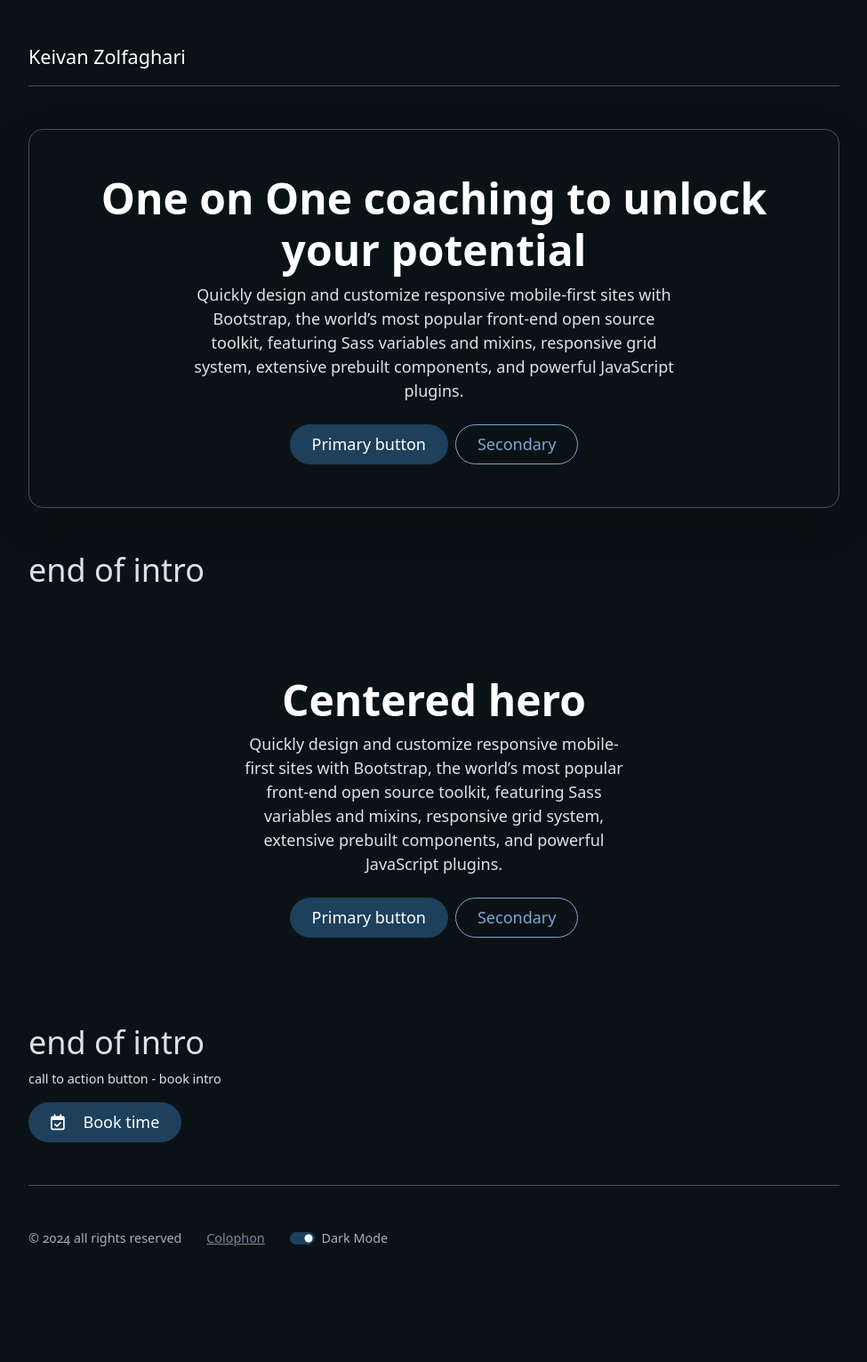
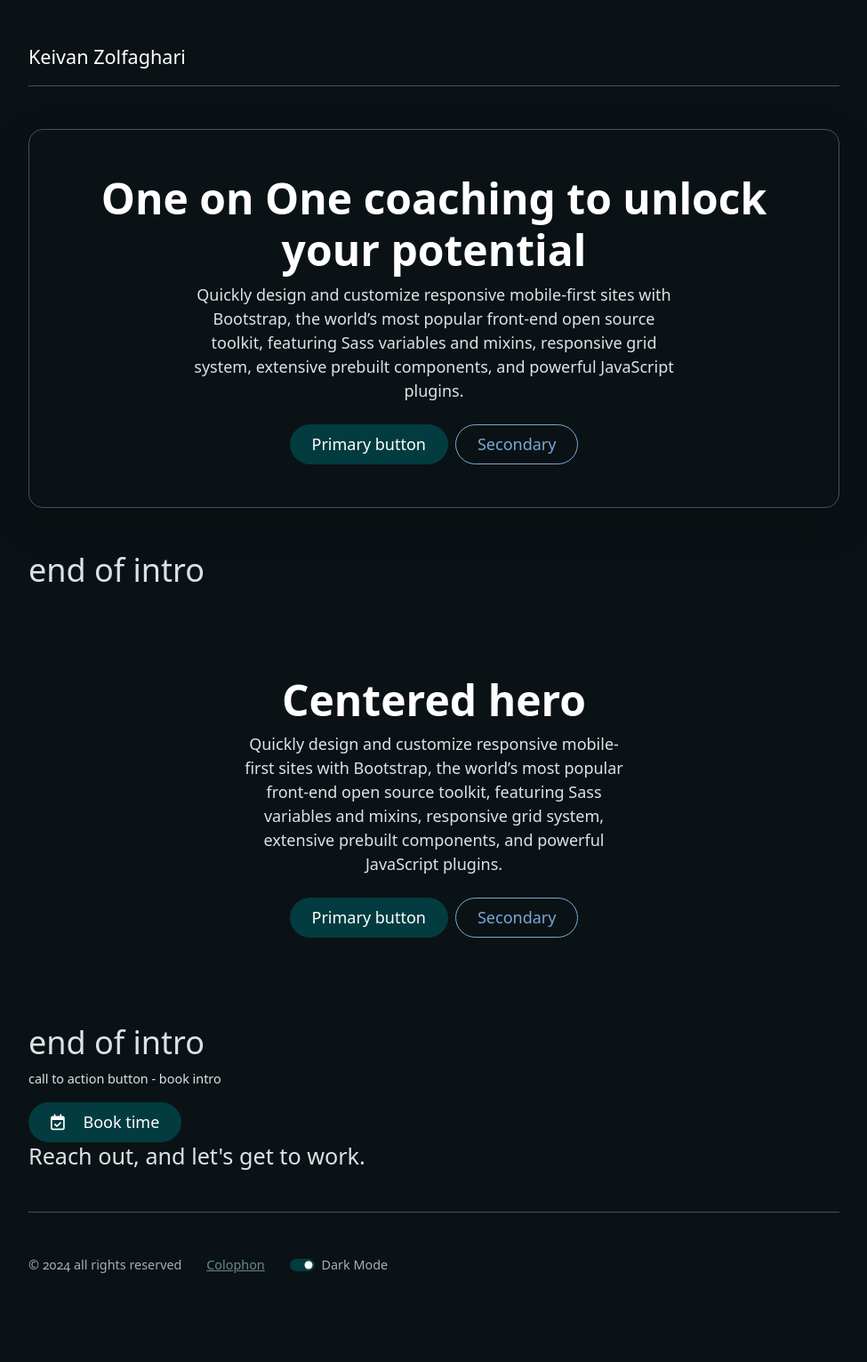
Before and after one commit to keivanz/keivanz.github.io, a Jekyll site: the page built from pages/coach.html, in a window 1280 px wide. Shown: the whole page at 89% size, without its empty margins (152-1127 px from the left). Built offline with Jekyll 4.4.1, drawn with Linux system fonts in a browser that asks for light colours; nearby versions of some CDN libraries; before the commit the page ends 1501 px from its top, so only the background shows below that.

Commit message:
clearing header, testing colors

```diff
--- a/_includes/head.html
+++ b/_includes/head.html
@@ -7,13 +7,9 @@
 
   <title>{{ site.title }}</title>
 
-  <!-- Bootstrap v5.3 CSS -->
  <!--    <link rel="stylesheet" href="{{ "/assets/css/style.css" | prepend: site.baseurl }}"> -->
-  <!--   <link rel="stylesheet" href="{{ "/assets/css/bootstrap_5_3_min.css" | prepend: site.baseurl }}">  -->
-   <link rel="stylesheet" href="{{ "/assets/css/main.css" | prepend: site.baseurl }}">
-
-  <!-- Should not need once sass updates https://keivanz.github.io/keivanz_personal_site/assets/css/style.css -->
-  <!--  <link rel="stylesheet" href="{{ "/style.css" | prepend: site.baseurl }}">-->
+  <!--    <link rel="stylesheet" href="{{ "/assets/css/style.css" | prepend: site.baseurl }}"> -->
+  <link rel="stylesheet" href="{{ "/assets/css/main.css" | prepend: site.baseurl }}">
   <!--  <link href="https://cdn.jsdelivr.net/npm/bootstrap@5.3.0/dist/css/bootstrap.min.css" rel="stylesheet" integrity="sha384-9ndCyUaIbzAi2FUVXJi0CjmCapSmO7SnpJef0486qhLnuZ2cdeRhO02iuK6FUUVM" crossorigin="anonymous">-->
 
   <!-- Font Awesome v6.4.0 CSS -->
@@ -21,13 +17,13 @@
   <link rel="preconnect" href="https://fonts.googleapis.com">
   <link rel="preconnect" href="https://fonts.gstatic.com" crossorigin>
   <link href="https://fonts.googleapis.com/css2?family=Cormorant+Garamond:ital,wght@0,300;0,400;0,500;0,600;0,700;1,300;1,400;1,500;1,600;1,700&display=swap" rel="stylesheet">
-
   <link href="https://fonts.googleapis.com/css2?family=Inter:wght@100..900&display=swap" rel="stylesheet">
-
   <link href="https://fonts.googleapis.com/css2?family=Newsreader:ital,opsz,wght@0,6..72,200..800;1,6..72,200..800&display=swap" rel="stylesheet">
 
-
   <!-- Favicons -->
-  <link rel="icon" type="image/png" href="{{site.logo}}" hreflang="en-us">
+  <link rel="icon" type="image/png" href="https://keivanz.github.io/assets/img/favicons/favicon-32x32.png" hreflang="en-us">
+  <link rel="icon" type="image/png" sizes="32x32" href="{{ "/assets/img/favicons/favicon-32x32.png" | prepend: site.baseurl }}">
+  <link rel="icon" type="image/png" sizes="16x16" href="{{ "/assets/img/favicons/favicon-16x16.png" | prepend: site.baseurl }}">
+  <link rel="manifest" href="{{ "/assets/img/favicons/site.webmanifest" | prepend: site.baseurl }}">
 
 </head>
--- a/_includes/main_coaching.html
+++ b/_includes/main_coaching.html
@@ -29,3 +29,5 @@
 <p>call to action button - book intro</p>
 <button type="button" class="btn btn-primary btn-lg rounded-5 focus-ring px-4 gap-3">
   <i class="fa-regular fa-calendar-check pe-3"></i> Book time</button>
+
+<h3>Reach out, and let's get to work.</h3>
--- a/_sass/_custom.scss
+++ b/_sass/_custom.scss
@@ -196,6 +196,7 @@ body {
   --color-a: #ccc;
   --color-b: #afaf;
   --color-c: #33aa;
+  transition: background .05s;
 }
 
 main {
--- a/_sass/_variables.scss
+++ b/_sass/_variables.scss
@@ -1,10 +1,10 @@
-$font-size-base:              0.9rem;
+$font-size-base: 0.9rem;
 
 $body-bg: #f6f6f4;
 
 $btn-bg: #000;
 
-$primary:#1D405C;
+$primary:#023C40; /*1D405C*/
 $secondary:#79A8D7;
 
 $font-serif: "Cormorant Garamond";
```
